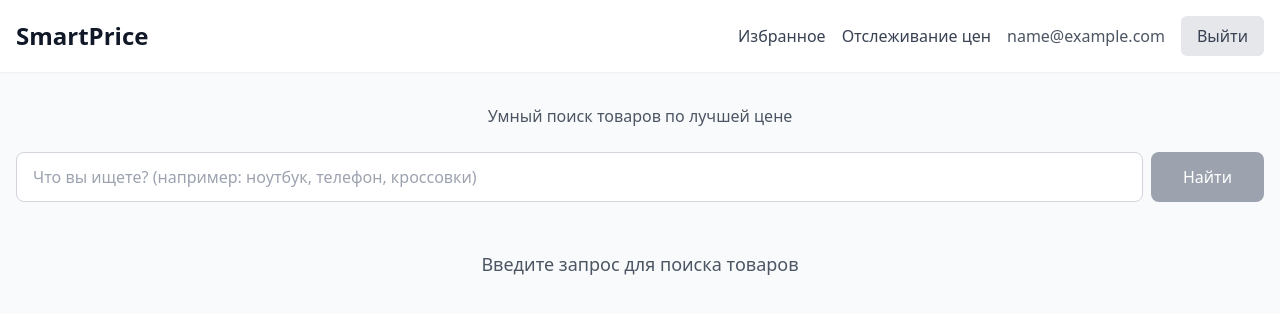
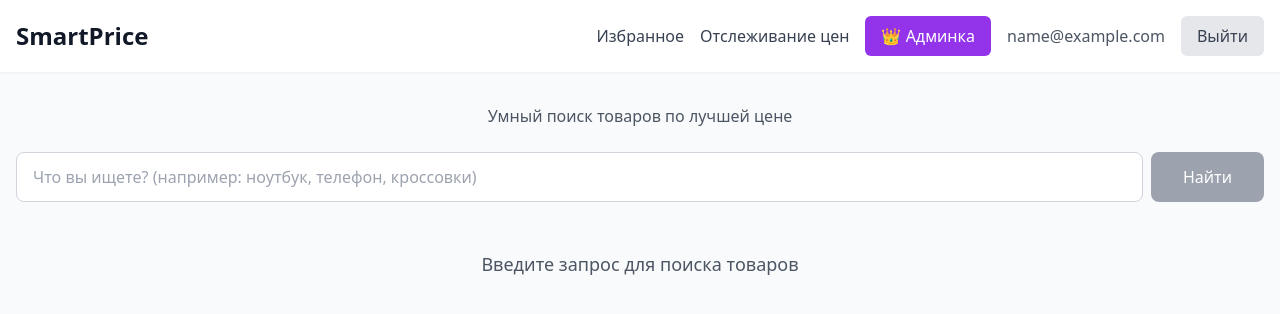
Before and after one commit to urkovsemen39-cell/frontend, a Next.js app: page / in a window 1280 px wide. Shown: the top 314 px of the page. Built offline with nearby package versions, Linux system fonts and the light colour scheme; sample sign-in values are in the browser's storage.

Commit message:
Add: нопка админки видна только для пользователей с ролью admin

```diff
--- a/src/components/Header.tsx
+++ b/src/components/Header.tsx
@@ -3,10 +3,12 @@
 import { useState, useEffect } from 'react';
 import Link from 'next/link';
 import { useRouter } from 'next/navigation';
+import OwnerPanel from './owner/OwnerPanel';
 
 export default function Header() {
   const router = useRouter();
   const [user, setUser] = useState<any>(null);
+  const [showOwnerPanel, setShowOwnerPanel] = useState(false);
 
   useEffect(() => {
     const userData = localStorage.getItem('user');
@@ -22,7 +24,11 @@
     router.push('/');
   };
 
+  // Проверка - является ли пользователь админом
+  const isAdmin = user && user.role === 'admin';
+
   return (
+    <>
       <header className="bg-white shadow-sm">
         <div className="max-w-7xl mx-auto px-4 py-4">
           <div className="flex items-center justify-between">
@@ -45,6 +51,18 @@
                   >
                     Отслеживание цен
                   </Link>
+
+                  {/* Кнопка админки - видна только для admin */}
+                  {isAdmin && (
+                    <button
+                      onClick={() => setShowOwnerPanel(true)}
+                      className="px-4 py-2 bg-purple-600 text-white rounded-md hover:bg-purple-700 transition-colors font-medium"
+                      title="Панель администратора"
+                    >
+                      👑 Админка
+                    </button>
+                  )}
+
                   <span className="text-gray-600">{user.email}</span>
                   <button
                     onClick={handleLogout}
@@ -73,5 +91,11 @@
           </div>
         </div>
       </header>
+
+      {/* Owner Panel */}
+      {showOwnerPanel && (
+        <OwnerPanel onClose={() => setShowOwnerPanel(false)} />
+      )}
+    </>
   );
 }
```
Lines whose indentation alone changed are shown as unchanged.
